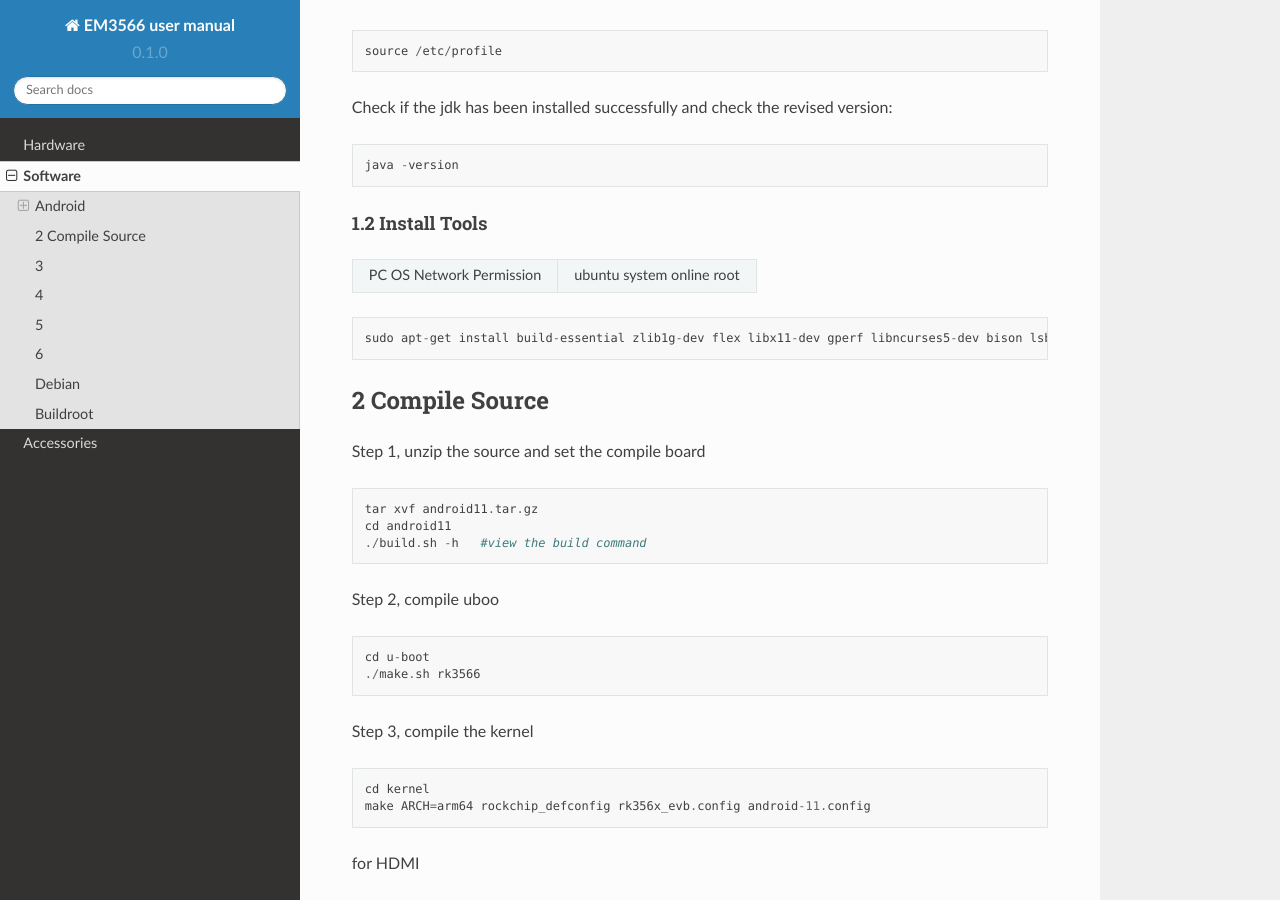
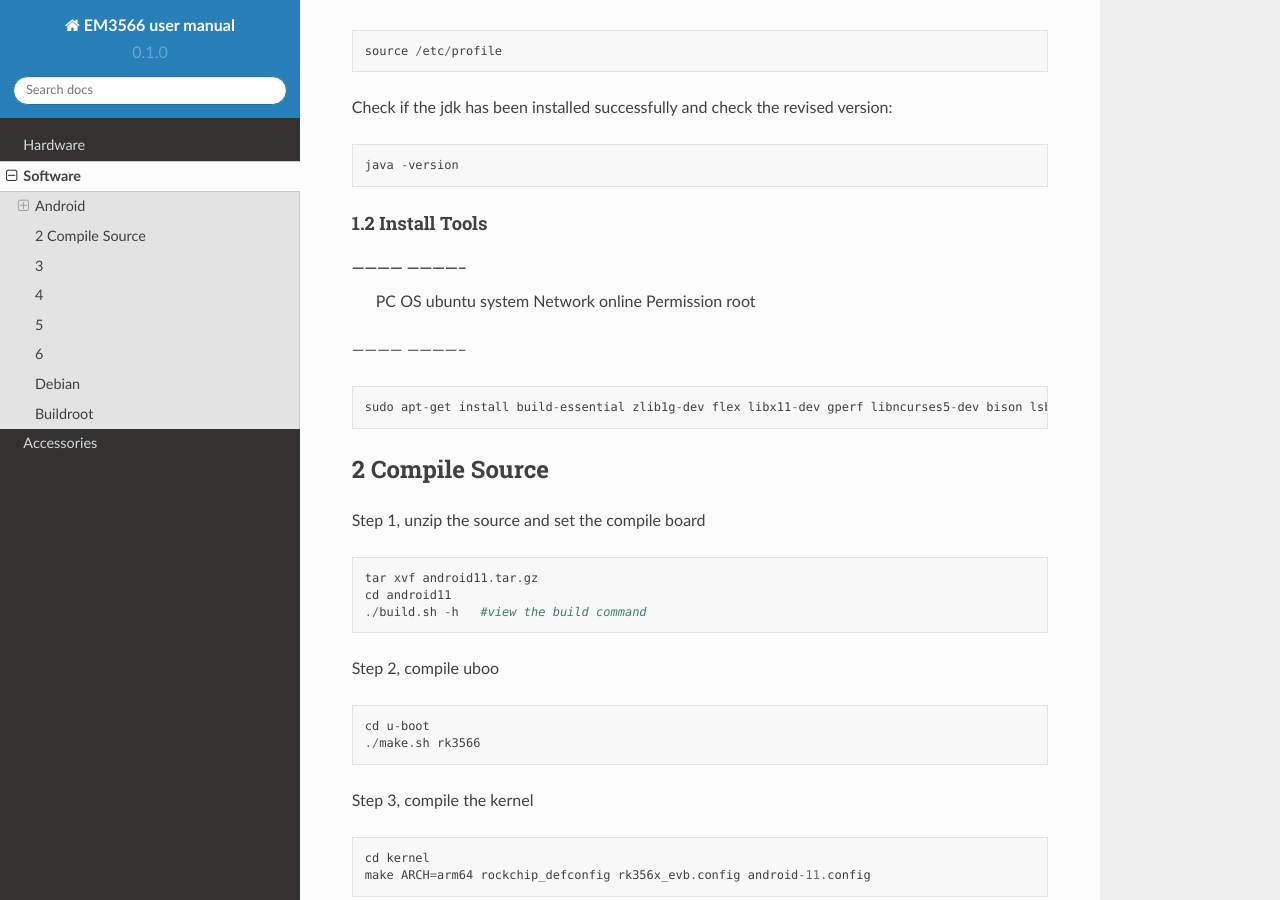
Before and after one commit to boardcon/EM3566, a Sphinx documentation site: the page built from docs/source/software.rst, in a window 1280 px wide and 900 px high, scrolled down 802 px. Built offline with Sphinx 7.4.7 and the Read the Docs theme 2.0.0, drawn with Linux system fonts in a browser that asks for light colours.

```diff
--- a/docs/source/software.rst
+++ b/docs/source/software.rst
@@ -47,11 +47,11 @@ Check if the jdk has been installed successfully and check the revised version:
 1.2 Install Tools
 """"""""""""""""""
 
-+--------------+----------------+
-| PC OS        | ubuntu system  |
-| Network      | online         |
-| Permission   | root           |
-+--------------+----------------+
+------------ --------------
+ PC OS        ubuntu system
+ Network      online
+ Permission   root
+------------ --------------
 
 .. code-block::
 
```
